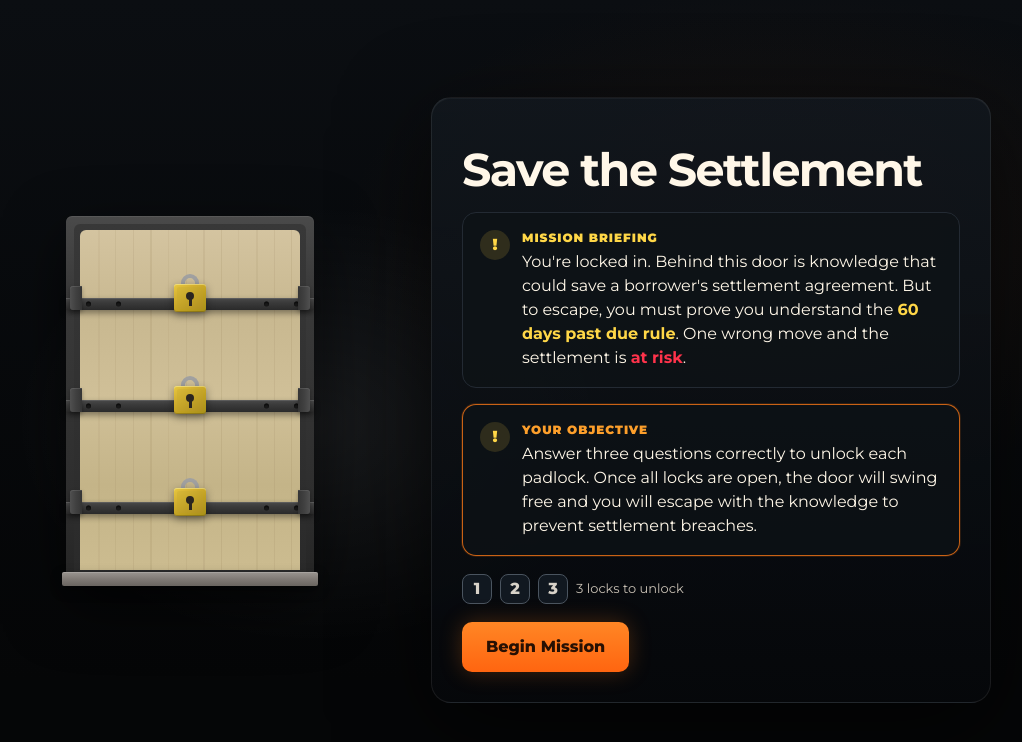
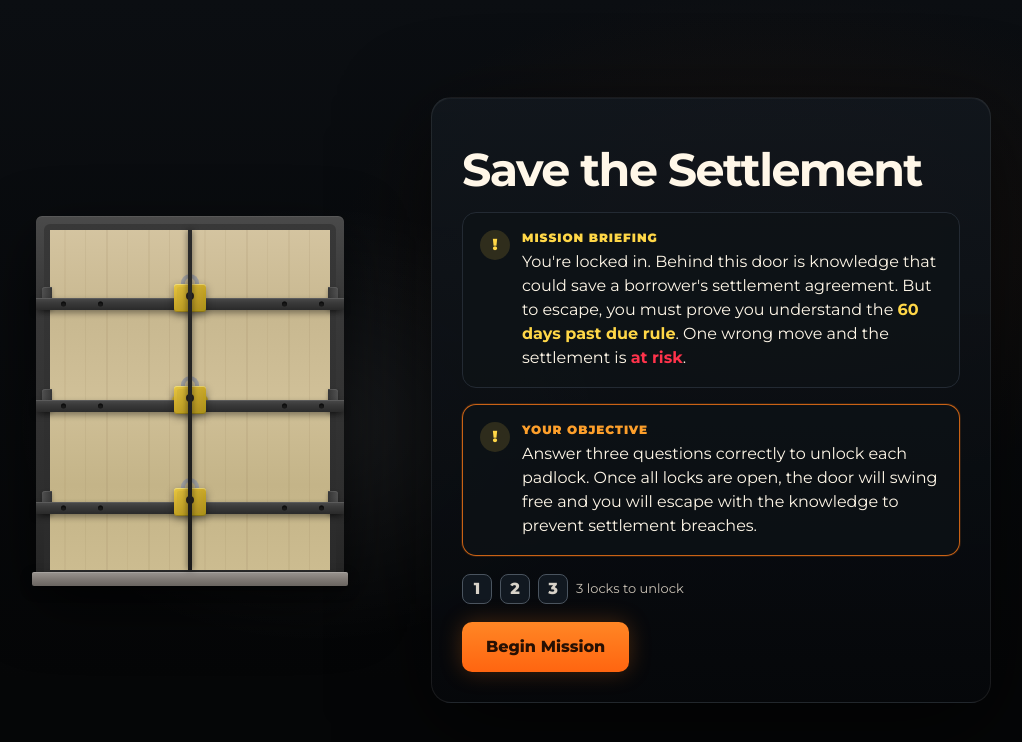
Before and after one commit to goodhonksonly/save-the-settlement, a Next.js app: page / in a window 1280 px wide. Shown: the top 742 px of the page, without its empty margins (120-1142 px from the left). Built offline with nearby package versions, Linux system fonts and the light colour scheme.

Commit message:
Add files via upload

```diff
--- a/components/door.tsx
+++ b/components/door.tsx
@@ -9,13 +9,13 @@ export function Door({ unlockedCount, isOpen = false }: DoorProps) {
   return (
     <div className="flex items-center justify-center min-h-[320px] lg:min-h-[540px]">
       <div
-        className="relative w-[220px] h-[340px] scale-[0.75] lg:scale-100"
+        className="relative w-[280px] h-[340px] scale-[0.75] lg:scale-100"
         style={{
-          perspective: "1000px",
-          perspectiveOrigin: "center center"
+          perspective: "1200px",
+          perspectiveOrigin: "center center",
         }}
       >
-        {/* Outer dark charcoal frame */}
+        {/* Outer stone frame */}
         <div
           className="absolute inset-[-14px] rounded-t-sm"
           style={{
@@ -23,7 +23,6 @@ export function Door({ unlockedCount, isOpen = false }: DoorProps) {
             boxShadow: "0 20px 60px rgba(0,0,0,0.6), inset 0 1px 0 rgba(255,255,255,0.08)",
           }}
         />
-
         {/* Inner frame edge */}
         <div
           className="absolute inset-[-6px] rounded-t-sm"
@@ -32,90 +31,99 @@ export function Door({ unlockedCount, isOpen = false }: DoorProps) {
           }}
         />
 
-        {/* Door panel container with swing animation */}
+        {/* Dark void behind doors */}
         <div
-          className="absolute inset-0 rounded-t-sm overflow-visible"
+          className="absolute inset-0 rounded-t-sm"
+          style={{ background: "#05080a" }}
+        />
+
+        {/* CENTER DIVIDER — vertical strip between the two doors */}
+        <div
+          className="absolute top-0 bottom-0 left-1/2 -translate-x-1/2 w-[4px] z-10"
           style={{
+            background: "linear-gradient(180deg, #2a2a2a, #1a1a1a)",
+            boxShadow: "0 0 6px rgba(0,0,0,0.6)",
+          }}
+        />
+
+        {/* ── LEFT DOOR ── hinged on the left, swings left */}
+        <div
+          className="absolute top-0 bottom-0 left-0"
+          style={{
+            width: "50%",
             transformStyle: "preserve-3d",
             transformOrigin: "left center",
-            transform: isOpen ? "rotateY(-70deg)" : "rotateY(0deg)",
+            transform: isOpen ? "rotateY(-75deg)" : "rotateY(0deg)",
             transition: isOpen
-              ? "transform 3.5s cubic-bezier(0.4, 0, 0.2, 1)"
+              ? "transform 5s cubic-bezier(0.25, 0.1, 0.1, 1)"
               : "transform 0.5s ease-out",
+            zIndex: 2,
           }}
         >
-          {/* Wooden door surface */}
+          <DoorPanel side="left" unlockedCount={unlockedCount} isOpen={isOpen} />
+          {/* Left door hinges */}
+          {[20, 50, 80].map((top) => (
             <div
-            className="absolute inset-0 rounded-t-sm"
+              key={`hl-${top}`}
+              className="absolute"
               style={{
-              background: isOpen
-                ? "#f5f0e0"
-                : "linear-gradient(180deg, #d4c4a0 0%, #c8b890 25%, #d0c098 50%, #c4b488 75%, #ccbc90 100%)",
-            }}
-          >
-            {/* Wood grain vertical lines */}
-            {!isOpen && (
-              <div className="absolute inset-0 overflow-hidden rounded-t-sm">
-                {[...Array(12)].map((_, i) => (
-                  <div
-                    key={i}
-                    className="absolute top-0 bottom-0"
-                    style={{
-                      left: `${8 + i * 8}%`,
-                      width: i % 3 === 0 ? "2px" : "1px",
-                      background: `rgba(139, 119, 80, ${0.08 + (i % 4) * 0.02})`,
+                top: `${top}%`,
+                left: "-8px",
+                width: "10px",
+                height: "22px",
+                transform: "translateY(-50%)",
+                background: "linear-gradient(90deg, #505050, #353535)",
+                borderRadius: "3px 0 0 3px",
+                boxShadow: "inset 0 1px 0 rgba(255,255,255,0.1), 0 2px 4px rgba(0,0,0,0.3)",
+                zIndex: 10,
               }}
             />
           ))}
         </div>
-            )}
 
-            {/* Cross bars and locks */}
+        {/* ── RIGHT DOOR ── hinged on the right, swings right */}
+        <div
+          className="absolute top-0 bottom-0 right-0"
+          style={{
+            width: "50%",
+            transformStyle: "preserve-3d",
+            transformOrigin: "right center",
+            transform: isOpen ? "rotateY(75deg)" : "rotateY(0deg)",
+            transition: isOpen
+              ? "transform 5s cubic-bezier(0.25, 0.1, 0.1, 1)"
+              : "transform 0.5s ease-out",
+            zIndex: 2,
+          }}
+        >
+          <DoorPanel side="right" unlockedCount={unlockedCount} isOpen={isOpen} />
+          {/* Right door hinges */}
+          {[20, 50, 80].map((top) => (
+            <div
+              key={`hr-${top}`}
+              className="absolute"
+              style={{
+                top: `${top}%`,
+                right: "-8px",
+                width: "10px",
+                height: "22px",
+                transform: "translateY(-50%)",
+                background: "linear-gradient(90deg, #353535, #505050)",
+                borderRadius: "0 3px 3px 0",
+                boxShadow: "inset 0 1px 0 rgba(255,255,255,0.1), 0 2px 4px rgba(0,0,0,0.3)",
+                zIndex: 10,
+              }}
+            />
+          ))}
+        </div>
+
+        {/* Lock bars (rendered outside doors so they span full width) */}
         {!isOpen && (
-              <>
+          <div className="absolute inset-0 pointer-events-none" style={{ zIndex: 5 }}>
             <LockBar position={1} unlocked={unlockedCount >= 1} />
             <LockBar position={2} unlocked={unlockedCount >= 2} />
             <LockBar position={3} unlocked={unlockedCount >= 3} />
-              </>
+          </div>
         )}
-          </div>
-        </div>
-
-        {/* Left hinge brackets */}
-        {[20, 50, 80].map((top) => (
-          <div
-            key={`hinge-l-${top}`}
-            className="absolute"
-            style={{
-              top: `${top}%`,
-              left: "-10px",
-              width: "12px",
-              height: "24px",
-              transform: "translateY(-50%)",
-              background: "linear-gradient(90deg, #505050 0%, #404040 50%, #353535 100%)",
-              borderRadius: "3px 0 0 3px",
-              boxShadow: "inset 0 1px 0 rgba(255,255,255,0.1), 0 2px 4px rgba(0,0,0,0.3)",
-            }}
-          />
-        ))}
-
-        {/* Right hinge brackets */}
-        {[20, 50, 80].map((top) => (
-          <div
-            key={`hinge-r-${top}`}
-            className="absolute"
-            style={{
-              top: `${top}%`,
-              right: "-10px",
-              width: "12px",
-              height: "24px",
-              transform: "translateY(-50%)",
-              background: "linear-gradient(90deg, #353535 0%, #404040 50%, #505050 100%)",
-              borderRadius: "0 3px 3px 0",
-              boxShadow: "inset 0 1px 0 rgba(255,255,255,0.1), 0 2px 4px rgba(0,0,0,0.3)",
-            }}
-          />
-        ))}
 
         {/* Stone threshold */}
         <div
@@ -131,6 +139,54 @@ export function Door({ unlockedCount, isOpen = false }: DoorProps) {
   )
 }
 
+function DoorPanel({ side, unlockedCount, isOpen }: { side: "left" | "right"; unlockedCount: number; isOpen: boolean }) {
+  return (
+    <div
+      className="absolute inset-0"
+      style={{
+        background: isOpen
+          ? "#f5f0e0"
+          : "linear-gradient(180deg, #d4c4a0 0%, #c8b890 25%, #d0c098 50%, #c4b488 75%, #ccbc90 100%)",
+      }}
+    >
+      {/* Wood grain */}
+      {!isOpen && (
+        <div className="absolute inset-0 overflow-hidden">
+          {[...Array(6)].map((_, i) => (
+            <div
+              key={i}
+              className="absolute top-0 bottom-0"
+              style={{
+                left: `${10 + i * 15}%`,
+                width: i % 2 === 0 ? "2px" : "1px",
+                background: `rgba(139, 119, 80, ${0.08 + (i % 3) * 0.02})`,
+              }}
+            />
+          ))}
+        </div>
+      )}
+
+      {/* Door knob on the meeting edge */}
+      {!isOpen && (
+        <div
+          className="absolute top-1/2 -translate-y-1/2"
+          style={{
+            [side === "left" ? "right" : "left"]: "8px",
+          }}
+        >
+          <div
+            className="w-[10px] h-[10px] rounded-full"
+            style={{
+              background: "linear-gradient(135deg, #e8c840, #a89018)",
+              boxShadow: "0 2px 4px rgba(0,0,0,0.4)",
+            }}
+          />
+        </div>
+      )}
+    </div>
+  )
+}
+
 function LockBar({ position, unlocked }: { position: 1 | 2 | 3; unlocked: boolean }) {
   const topPercent = position === 1 ? 20 : position === 2 ? 50 : 80
 
@@ -139,7 +195,7 @@ function LockBar({ position, unlocked }: { position: 1 | 2 | 3; unlocked: boolea
       className="absolute left-0 right-0"
       style={{ top: `${topPercent}%`, transform: "translateY(-50%)" }}
     >
-      {/* Metal bar extending past door edges */}
+      {/* Metal bar */}
       <div
         className="absolute h-[12px]"
         style={{
@@ -147,9 +203,10 @@ function LockBar({ position, unlocked }: { position: 1 | 2 | 3; unlocked: boolea
           right: "-14px",
           background: "linear-gradient(180deg, #4a4a4a 0%, #3a3a3a 40%, #2a2a2a 100%)",
           boxShadow: "0 3px 6px rgba(0,0,0,0.4), inset 0 1px 0 rgba(255,255,255,0.1)",
+          opacity: unlocked ? 0 : 1,
+          transition: "opacity 0.6s ease",
         }}
       >
-        {/* Bolt holes */}
         {[8, 20, 80, 92].map((left) => (
           <div
             key={left}
@@ -182,7 +239,6 @@ function LockBar({ position, unlocked }: { position: 1 | 2 | 3; unlocked: boolea
             background: "transparent",
           }}
         />
-
         {/* Lock body */}
         <div
           className="relative w-[32px] h-[28px] rounded-[3px]"
@@ -191,23 +247,15 @@ function LockBar({ position, unlocked }: { position: 1 | 2 | 3; unlocked: boolea
             boxShadow: "0 3px 8px rgba(0,0,0,0.4), inset 0 1px 0 rgba(255,255,200,0.4), inset 0 -1px 0 rgba(0,0,0,0.2)",
           }}
         >
-          {/* Inner plate */}
           <div
             className="absolute inset-[3px] rounded-[2px]"
             style={{
               background: "linear-gradient(145deg, #d8b838 0%, #c4a428 50%, #b09020 100%)",
             }}
           >
-            {/* Keyhole */}
             <div className="absolute left-1/2 top-[5px] -translate-x-1/2">
-              <div
-                className="w-[8px] h-[8px] rounded-full"
-                style={{ background: "#2a2520" }}
-              />
-              <div
-                className="w-[3px] h-[7px] mx-auto -mt-[1px]"
-                style={{ background: "#2a2520" }}
-              />
+              <div className="w-[8px] h-[8px] rounded-full" style={{ background: "#2a2520" }} />
+              <div className="w-[3px] h-[7px] mx-auto -mt-[1px]" style={{ background: "#2a2520" }} />
             </div>
           </div>
         </div>
```
Lines whose indentation alone changed are shown as unchanged.
